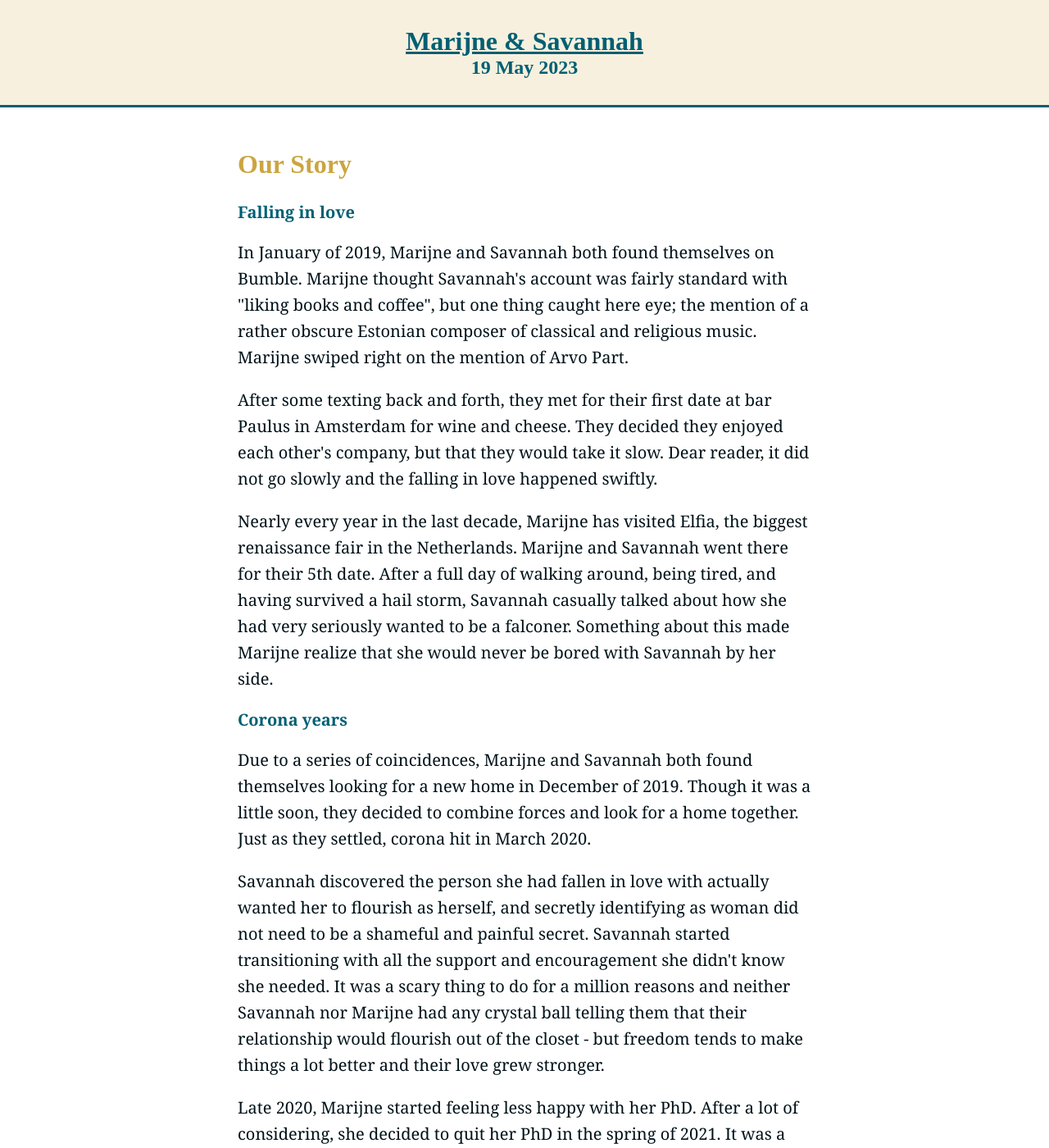
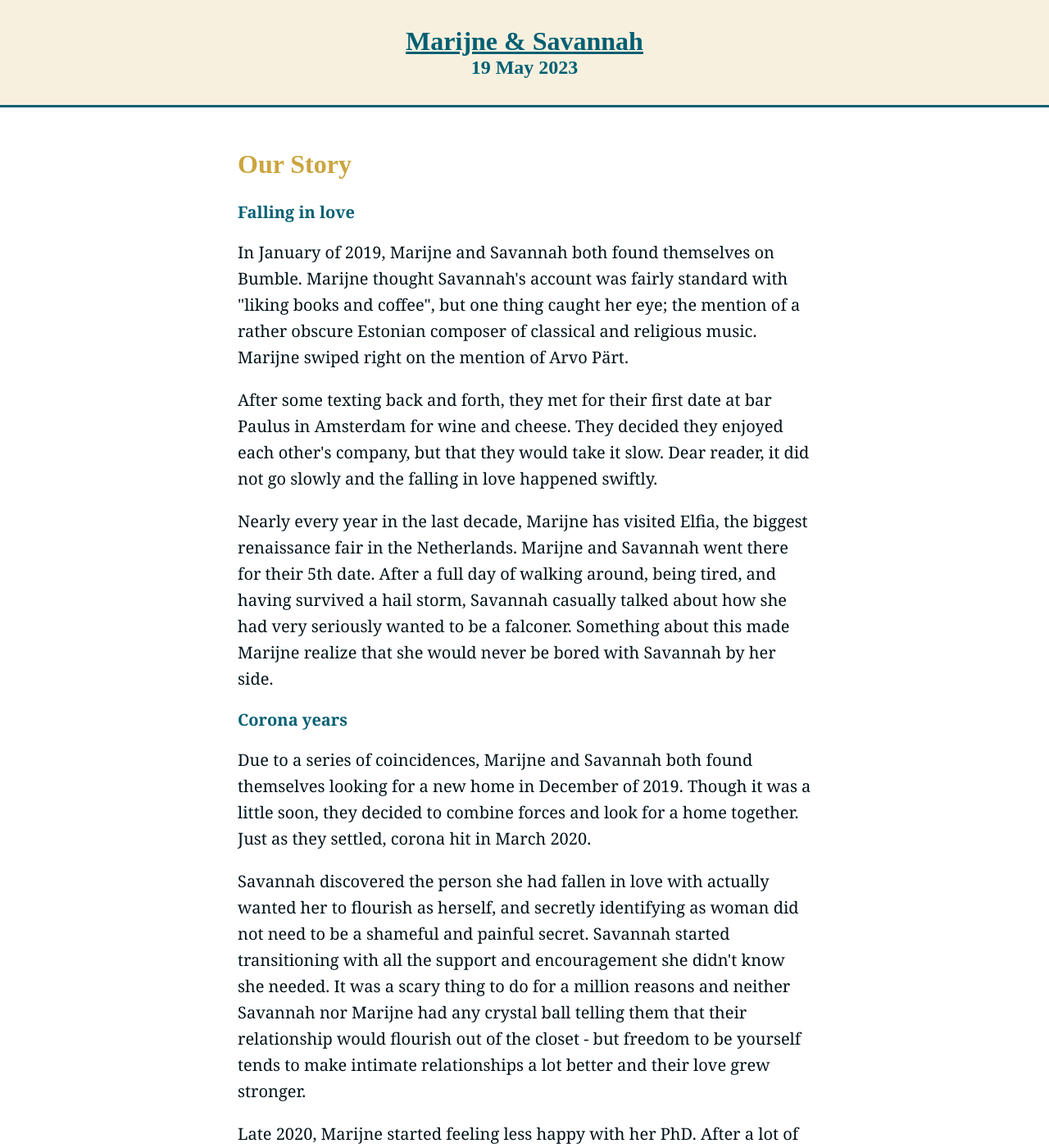
Before and after one commit to schijns-fischer-wedding/schijns-fischer-wedding.github.io, a Jekyll site: the page built from pages/our_story.md, in a window 1280 px wide and 1400 px high. Shown: the whole window at 82% size. Built offline with Jekyll 4.4.1, drawn with Linux system fonts in a browser that asks for light colours; some web fonts are replaced.

Commit message:
small typos and sentence reworking

```diff
--- a/pages/our_story.md
+++ b/pages/our_story.md
@@ -10,9 +10,9 @@ title:  Our story
 <h3>Falling in love</h3>
 <p>
   In January of 2019, Marijne and Savannah both found themselves on Bumble.
-  Marijne thought Savannah's account was fairly standard with "liking books and coffee", but one thing caught here eye;
+  Marijne thought Savannah's account was fairly standard with "liking books and coffee", but one thing caught her eye;
   the mention of a rather obscure Estonian composer of classical and religious music.
-  Marijne swiped right on the mention of Arvo Part.
+  Marijne swiped right on the mention of Arvo Pärt.
 </p>
 <p>
   After some texting back and forth, they met for their first date at bar Paulus in Amsterdam for wine and cheese.
@@ -40,7 +40,8 @@ title:  Our story
   support and encouragement she didn't know she needed. It was a scary thing to
   do for a million reasons and neither Savannah nor Marijne had any crystal ball
   telling them that their relationship would flourish out of the closet - but
-  freedom tends to make things a lot better and their love grew stronger.
+  freedom to be yourself tends to make intimate relationships a lot better and
+  their love grew stronger.
 </p>
 <p>
   Late 2020, Marijne started feeling less happy with her PhD.
```
